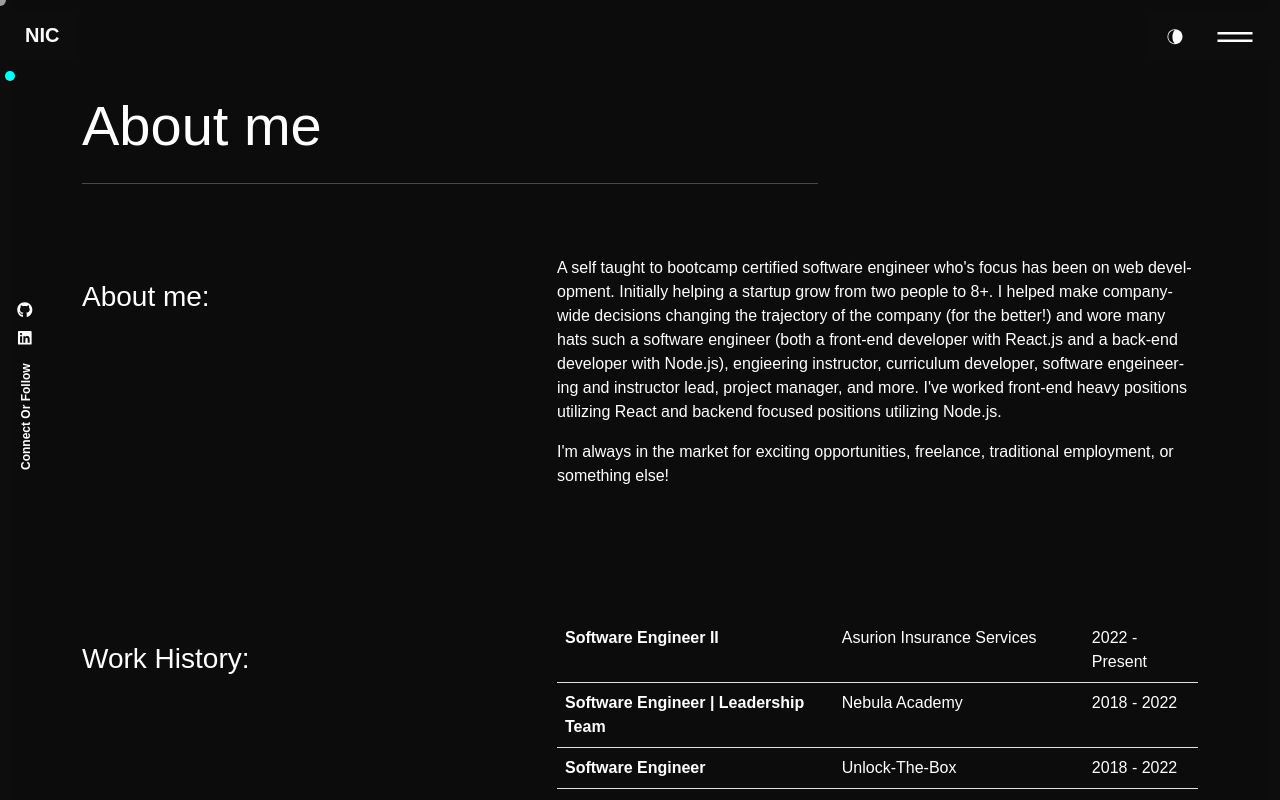
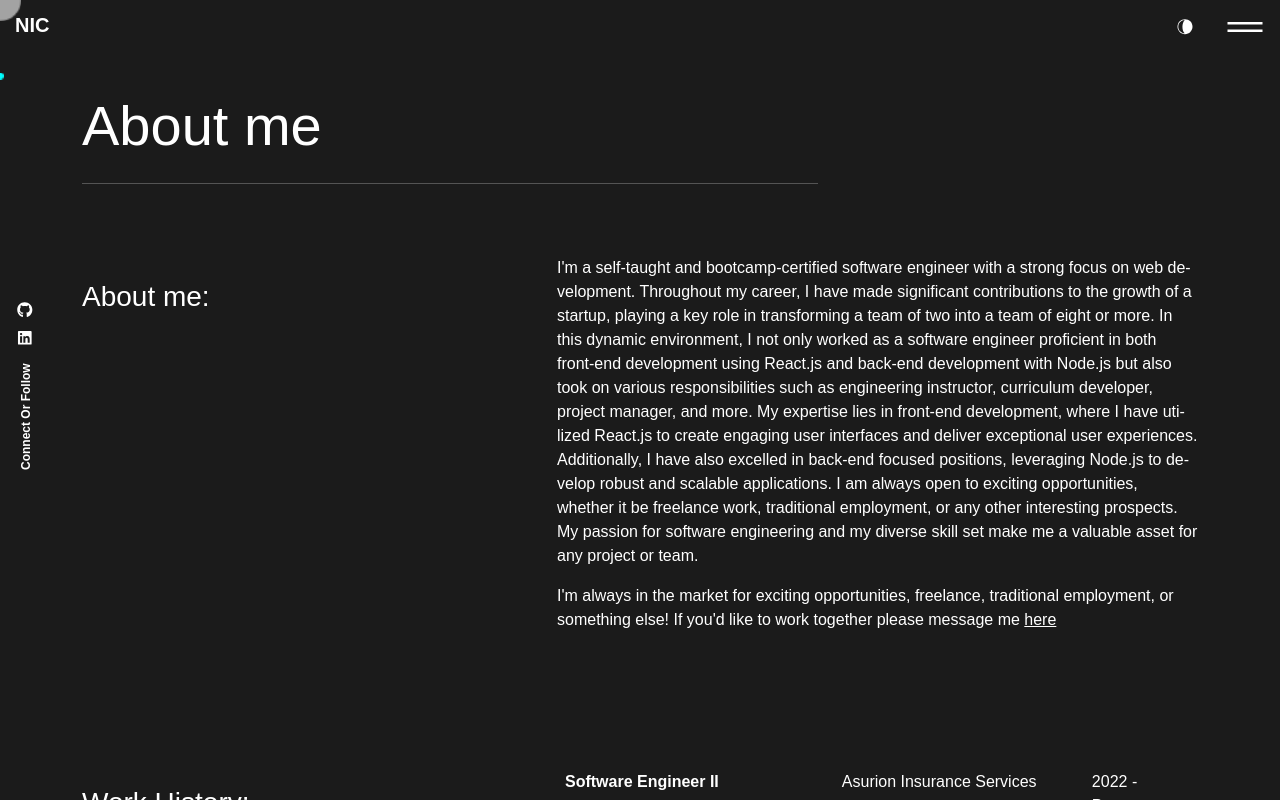
Before and after one commit to LeaskN/Portfolio-2023, a React (Create React App) app: page /about in a window 1280 px wide. Built offline with nearby package versions, Linux system fonts and the light colour scheme.

Commit message:
Fix: fixed button spacing and changed primary color

```diff
--- a/src/app/App.css
+++ b/src/app/App.css
@@ -38,5 +38,6 @@
     .container-xl,
     .container-xxl {
         max-width: 1140px;
+        /* margin-left: 40px; */
     }
 }
--- a/src/content_option.js
+++ b/src/content_option.js
@@ -17,8 +17,13 @@ const introdata = {
 
 const dataabout = {
     title: "About me:",
-    aboutme1: `A self taught to bootcamp certified software engineer who's focus has been on web development. Initially helping a startup grow from two people to 8+. I helped make company-wide decisions changing the trajectory of the company (for the better!) and wore many hats such a software engineer (both a front-end developer with React.js and a back-end developer with Node.js), engieering instructor, curriculum developer, software engeineering and instructor lead, project manager, and more. I've worked front-end heavy positions utilizing React and backend focused positions utilizing Node.js.`,
-    aboutme2: `I'm always in the market for exciting opportunities, freelance, traditional employment, or something else!`,
+    aboutme1: <p>I'm a self-taught and bootcamp-certified software engineer with a strong focus on web development. Throughout my career, I have made significant contributions to the growth of a startup, playing a key role in transforming a team of two into a team of eight or more. In this dynamic environment, I not only worked as a software engineer proficient in both front-end development using React.js and back-end development with Node.js but also took on various responsibilities such as engineering instructor, curriculum developer, project manager, and more.
+
+    My expertise lies in front-end development, where I have utilized React.js to create engaging user interfaces and deliver exceptional user experiences. Additionally, I have also excelled in back-end focused positions, leveraging Node.js to develop robust and scalable applications.
+
+    I am always open to exciting opportunities, whether it be freelance work, traditional employment, or any other interesting prospects. My passion for software engineering and my diverse skill set make me a valuable asset for any project or team.</p>,
+
+    aboutme2: <p>I'm always in the market for exciting opportunities, freelance, traditional employment, or something else! If you'd like to work together please message me <a href='/contact'>here</a></p>,
 };
 const worktimeline = [{
     jobtitle: "Software Engineer II",
--- a/src/header/index.js
+++ b/src/header/index.js
@@ -52,11 +52,9 @@ const Headermain = () => {
           </div>
           <div className="menu_footer d-flex flex-column flex-md-row justify-content-between align-items-md-center position-absolute w-100 p-3">
             <div className="d-flex">
-            <a href={socialprofils.facebook}>Facebook</a>
             <a href={socialprofils.github}>Github</a>
             <a href={socialprofils.twitter}>Twitter</a>
             </div>
-            <p className="copyright m-0">copyright __ {logotext}</p>
           </div>
         </div>
       </header>
--- a/src/header/style.css
+++ b/src/header/style.css
@@ -1,11 +1,10 @@
 .site__header {
-    top: 10px;
-    padding-left: 10px;
-    padding-right: 10px;
+background-color: var(--bg-color);
 }
 
 .menu__button {
     color: var(--text-color);
+    background-color: transparent;
 }
 
 .menu__button:focus,
@@ -25,7 +24,7 @@
     padding: 5px 15px;
     margin: 0;
     border: unset;
-    background: var(--primary-color);
+    /* background: var(--primary-color); */
     font-size: 1.25rem;
     font-family: Arial, Helvetica, sans-serif;
     color: var(--text-color-2);
--- a/src/index.css
+++ b/src/index.css
@@ -1,6 +1,6 @@
 :root {
     overflow-x: hidden;
-    --bg-color: #0c0c0c;
+    --bg-color: #1b1b1b;
     --primary-color: #0d0d0d;
     --secondary-color: #fff;
     --text-color: #fff;
@@ -35,8 +35,8 @@ body {
     -webkit-font-smoothing: antialiased;
     -moz-osx-font-smoothing: grayscale;
     padding-top: 60px;
-    border-left: 10px solid var(--primary-color);
-    border-right: 10px solid var(--primary-color);
+    /* border-left: 10px solid var(--primary-color); */
+    /* border-right: 10px solid var(--primary-color); */
 }
 
 ul {
--- a/src/pages/home/index.js
+++ b/src/pages/home/index.js
@@ -66,6 +66,14 @@ export const Home = () => {
                       <div className="ring three"></div>
                     </div>
                   </Link>
+                  <a href="https://github.com/leaskn" target="blank">
+                    <div id="button_h" className="ac_btn btn">
+                      My GitHub
+                      <div className="ring one"></div>
+                      <div className="ring two"></div>
+                      <div className="ring three"></div>
+                    </div>
+                  </a>
                 </div>
               </div>
             </div>
--- a/src/pages/home/style.css
+++ b/src/pages/home/style.css
@@ -99,7 +99,7 @@ section {
 }
 
 .ac_btn {
-    padding: 4px 19px;
+    padding: 5px 10px;
     color: var(--secondary-color);
     position: relative;
     border: var(--secondary-color) 2px solid;
@@ -107,7 +107,8 @@ section {
     transition: all 0.6s cubic-bezier(0.55, 0, 0.1, 1);
     cursor: pointer;
     border-radius: 0;
-    margin-right: 20px;
+    margin: 5px;
+    justify-self: center;
 }
 
 .ac_btn a {
```
